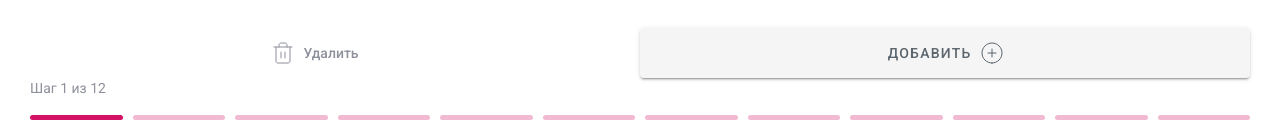
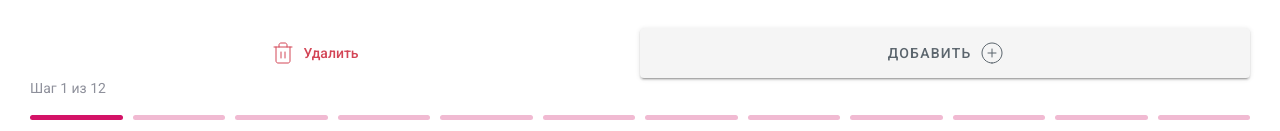
Before and after one commit to SuperbCoders/F-telegram-bot-RKO, a Vue app in the folder vuejs/: page /address in a window 1280 px wide. In both pictures the pointer is over the link "Удалить". Shown: the part 460-591 px from the top of the page. Built offline with nearby package versions, Linux system fonts and the light colour scheme; what vue-the-mask would draw is missing.

Commit message:
fix(frontend): return date vuex about step

```diff
--- a/vuejs/src/views/Address/AdressView.vue
+++ b/vuejs/src/views/Address/AdressView.vue
@@ -226,7 +226,10 @@ export default {
   font-weight: 500;
   color: #8e909b !important;
 }
-.form_block_delete_link_active {
+.form_block_delete_link:hover {
   filter: invert(16%) sepia(98%) saturate(3234%) hue-rotate(321deg) brightness(82%) contrast(102%);
 }
+.form_block_delete_link_active {
+  /* filter: invert(16%) sepia(98%) saturate(3234%) hue-rotate(321deg) brightness(82%) contrast(102%); */
+}
 </style>
```
